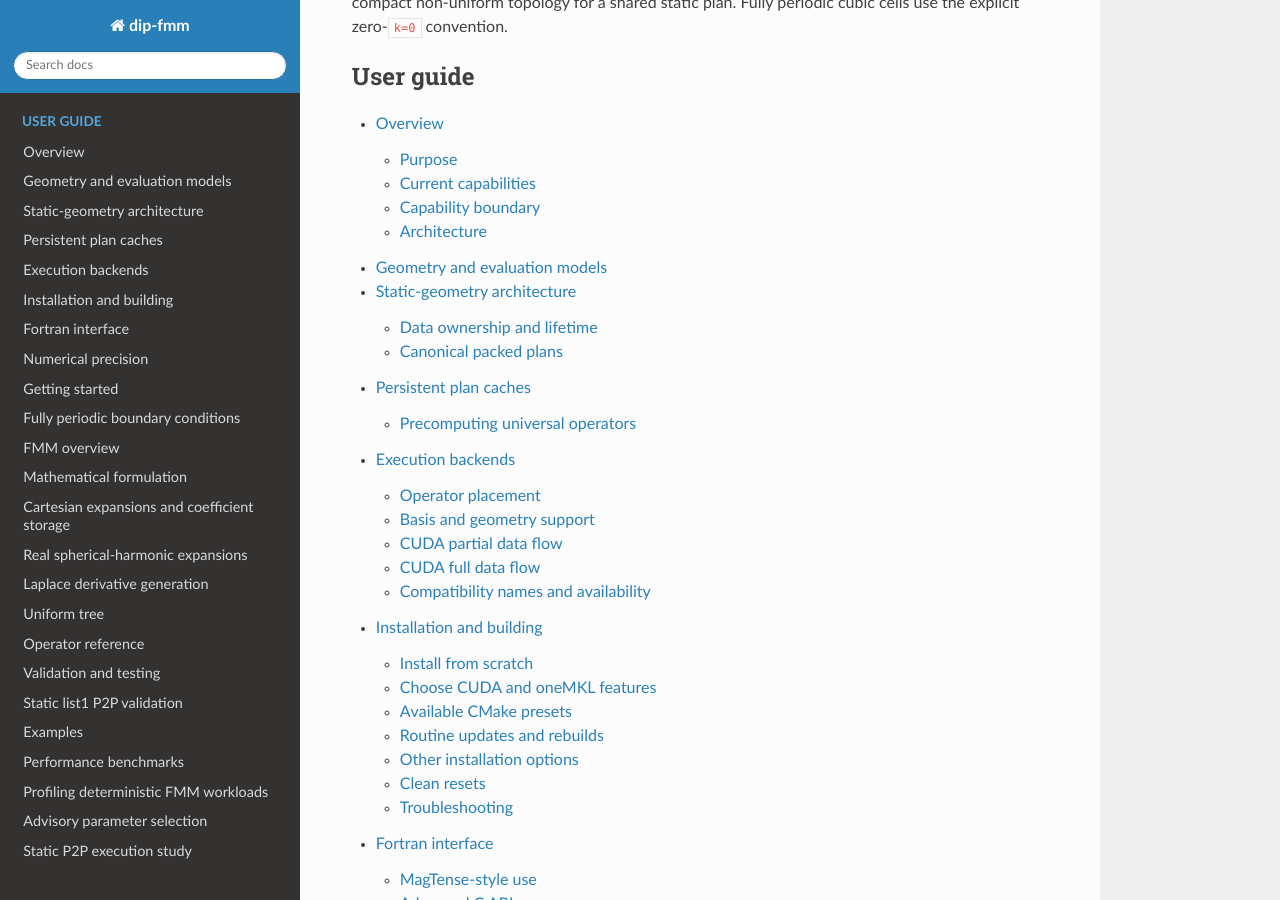
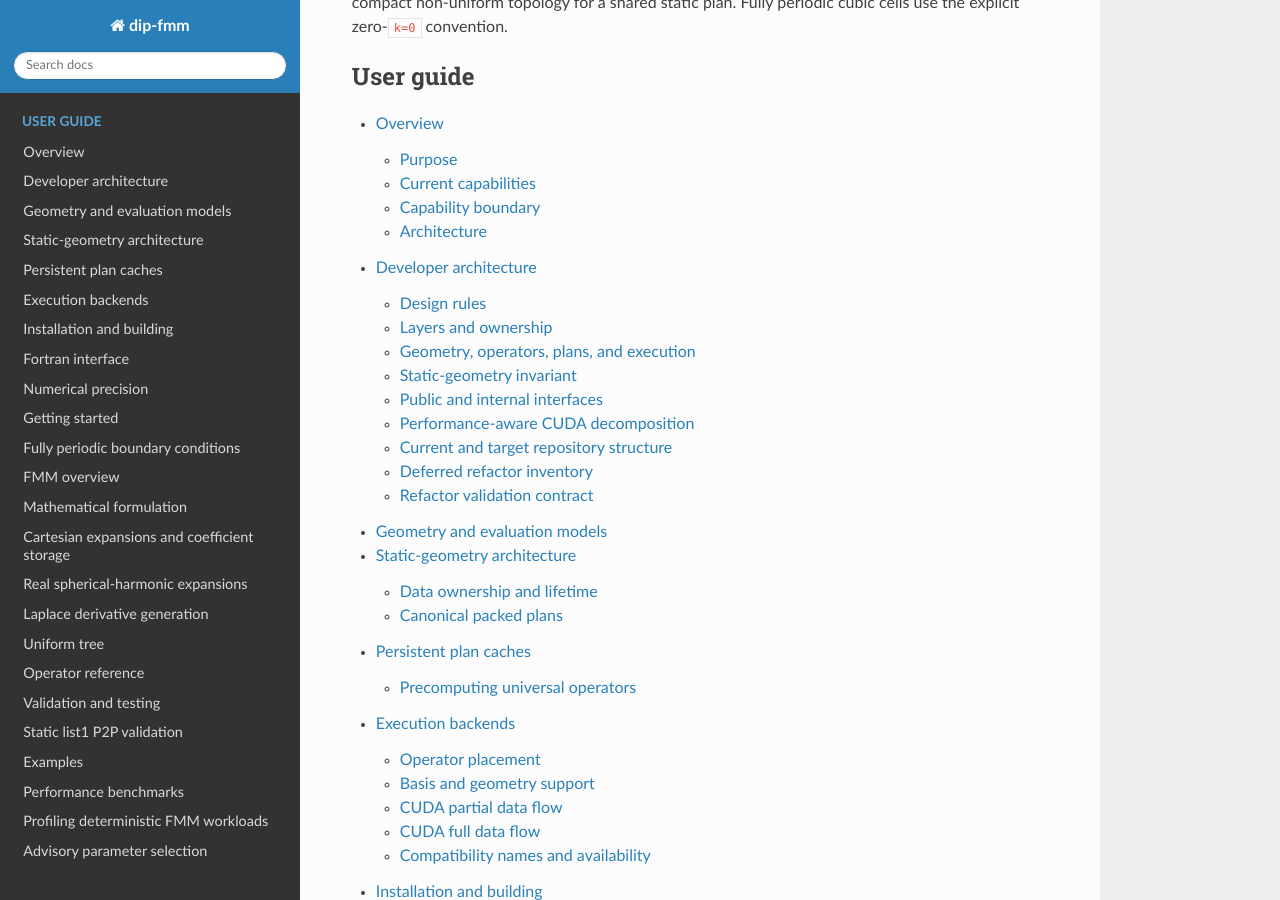
Before and after one commit to Ximtecs/dip-fmm, a Sphinx documentation site: the page built from docs/index.md, in a window 1280 px wide and 900 px high, scrolled down 339 px. Built offline with Sphinx 7.4.7 and the Read the Docs theme 3.1.0, drawn with Linux system fonts in a browser that asks for light colours; the version number is read from the project's files by our own code; some of the changed lines change nothing that is shown; some of the changed text lies outside the part shown.

Commit message:
docs(architecture): define v0.2 architecture contract

````diff
--- /dev/null
+++ b/docs/architecture.md
@@ -0,0 +1,379 @@
+# Developer architecture
+
+This document is the architectural contract for the `v0.2` refactor. It
+describes the intended ownership and dependency boundaries; the source tree is
+still in the pre-refactor, largely flat layout. The contract does not by itself
+authorise moving or changing production code.
+
+## Design rules
+
+- A function performs one operation at one abstraction level.
+- A file implements one cohesive concept.
+- A directory represents a subsystem or a substantial specialisation.
+- Size is a warning sign, not a correctness rule. Functions above roughly 150
+  lines and files above roughly 1,000 lines deserve a responsibility review,
+  but tightly fused kernels, clear mathematical implementations, templates,
+  and generated or static data may justifiably remain larger.
+- Do not create generic `utils`, `misc`, or `helpers` dumping grounds. Name a
+  shared facility for the concept it owns.
+
+High-level FMM code should read like the algorithm. Geometry construction,
+tree construction, operator construction, plan preparation, and plan execution
+must be separate operations rather than hidden phases of one large routine.
+
+## Layers and ownership
+
+The default dependency direction is downward through this hierarchy:
+
+```text
+                         PUBLIC API
+                             |
+                             v
+                            FMM
+                             |
+                             v
+                            PLAN
+                             |
+              +--------------+--------------+
+              |              |              |
+              v              v              v
+          OPERATORS          TREE        GEOMETRY
+              |              |              |
+              +--------------+--------------+
+                             |
+                             v
+                            MATH
+                             |
+                             v
+                            CORE
+```
+
+Execution backends consume prepared plans:
+
+```text
+                   canonical/static plans
+                             |
+                  +----------+----------+
+                  |          |          |
+                  v          v          v
+                 CPU       oneMKL      CUDA
+```
+
+The subsystem responsibilities are:
+
+| Layer | Owns | May normally depend on |
+|---|---|---|
+| `core` | Precision, basic common types, output flags, small shared status/error types | Standard library only |
+| `math` | `Vec3`, multi-indices, Laplace derivatives, Cartesian and spherical expansion mathematics | `core` |
+| `geometry` | Point, rectangular-prism, and tetrahedron integration geometry and models | `math`, `core` |
+| `tree` | Bounds, nodes, Morton machinery, uniform/adaptive construction, interaction topology | `math`, `core` |
+| `operators` | Mathematical P2M, M2M, M2L, L2L, L2P, and P2P definitions/construction | `geometry`, `math`, `core` |
+| `plan` | Immutable execution-oriented structures assembled from geometry, topology, and operators | `operators`, `tree`, `geometry`, `math`, `core` |
+| `backend` | CPU, oneMKL, and CUDA resource ownership, upload, scheduling, and plan execution | `plan`, with low-level `math`/`core` where necessary |
+| `fmm` | Public solver lifecycle and high-level near/far orchestration | `geometry`, `tree`, `plan`, `backend` |
+| `cache` | Keys, metadata, validation, serialisation, and deserialisation of already-defined solver data | The data types it persists; it defines no mathematics |
+| `bindings` | C, Fortran, and Python adaptation of the public library/FMM interface | Public API/FMM |
+
+Dependencies such as `geometry -> backend`, `geometry -> CUDA`, `tree ->
+CUDA`, `math -> FMM`, `operators -> FMM orchestration`, `operators ->
+cuSPARSE`, and `plan -> Python` are prohibited by default. A deviation needs a
+documented technical reason and review; convenience alone is insufficient.
+
+## Geometry, operators, plans, and execution
+
+Physical grains and FMM integration elements are distinct concepts:
+
+```text
+physical grain
+      |
+      | discretise (future functionality)
+      v
+point / rectangular-prism / tetrahedron integration elements
+      |
+      v
+dip-fmm
+```
+
+The `geometry` layer describes those elements. The `tree` layer describes
+spatial hierarchy and interaction topology. The `operators` layer defines the
+mathematical maps on them. The `plan` layer packages immutable work for an
+executor. Backends execute the plan and may own persistent backend resources;
+they must not independently redefine the mathematics.
+
+For P2P in particular, preserve this separation:
+
+```text
+canonical mathematical target-row interaction data
+                         |
+                         v
+              derived execution packing
+```
+
+The canonical representation is the backend-independent mathematical truth.
+Compact/SoA, leaf-packed, tensor-dictionary, signed/reduced-dictionary, and
+BSR forms are derived representations selected for execution. They must be
+validated against the canonical data and must not become competing operator
+definitions.
+
+## Static-geometry invariant
+
+`dip-fmm` is designed for geometry that is prepared once while dipole moments
+or magnetisation states change repeatedly:
+
+```text
+geometry
+   |
+   v
+tree and interaction topology
+   |
+   v
+canonical mathematical operators
+   |
+   v
+immutable static plans
+   |
+   v
+backend-specific persistent resources
+   |
+   v
+repeated evaluations with changing moments
+```
+
+Keep geometry-dependent construction, packing, validation, allocation, and
+device upload out of repeated evaluation wherever practical. Evaluation paths
+reuse plans and persistent resources. Mutable coefficients, result buffers,
+and scratch are state, not plans.
+
+At the FMM level, execution should eventually be readable as:
+
+```text
+prepare changing input
+enqueue/execute near field
+enqueue/execute far field
+combine contributions
+return output in user order
+```
+
+Near/far overlap and the explicit level/interaction ordering needed for
+correctness remain implementation concerns below that orchestration.
+
+## Public and internal interfaces
+
+`include/cdfmm/` is primarily for interfaces deliberately supported for
+downstream users. `src/` owns implementation-only facilities. A type does not
+become public merely because several translation units share it: internal
+headers may live beside their implementation until an internal include tree is
+worth introducing.
+
+CUDA RAII types, device helpers, launch helpers, `.cuh` files, kernels, and
+backend plan-upload details normally remain below `src/backend/cuda/`. Public
+backend selection and genuinely supported diagnostic interfaces may remain in
+`include/cdfmm/backend/`; CUDA implementation mechanics may not.
+
+Compatibility is preserved throughout the behaviour-preserving refactor.
+Moving a declaration is not permission to redesign its public API.
+
+## Performance-aware CUDA decomposition
+
+Source modularity must not force runtime modularity. A logical sequence such
+as load, scale, multiply, reduce, and store may remain one kernel with inlined
+device helpers. Do not introduce extra kernel launches, global-memory
+intermediates, host/device transfers, synchronisation, or evaluation-loop
+allocations merely to make files or functions shorter.
+
+Future CUDA moves must preserve:
+
+- persistent plan and buffer reuse;
+- current numerical precision and accumulation behaviour;
+- stream/event ordering and near/far overlap;
+- cuBLAS/cuSPARSE handle lifetime and stream association;
+- host/device transfer boundaries;
+- kernel launch geometry and intentional fusion; and
+- direct, partial-FMM, and full-device-FMM execution semantics.
+
+Measure performance-sensitive changes against the pre-refactor baseline.
+
+## Current and target repository structure
+
+The current production layout is deliberately flat during Step 1:
+
+```text
+dip-fmm/
+|-- include/cdfmm/    public headers, currently flat
+|-- src/              CPU, CUDA, plans, cache, and orchestration, currently flat
+|-- tests/            C++ and optional Fortran tests
+|-- python_tests/     Python and notebook regression tests
+|-- benchmarks/       C++ drivers and Python runners
+|-- examples/         C++, Fortran, scripts, and notebooks
+|-- python/           pybind11 bindings
+|-- fortran/          ISO_C_BINDING module
+|-- tools/            cache precomputation tool
+`-- docs/             user, mathematical, validation, and developer documents
+```
+
+The target taxonomy is approximate. Create a directory only when moving a
+cohesive implementation into it; do not manufacture empty symmetry:
+
+```text
+dip-fmm/
+|-- include/cdfmm/
+|   |-- cdfmm.hpp
+|   |-- core/
+|   |-- math/
+|   |-- geometry/
+|   |-- tree/
+|   |-- operators/
+|   |-- plan/
+|   |-- backend/
+|   `-- fmm/
+|-- src/
+|   |-- math/
+|   |-- geometry/
+|   |   |-- primitives/
+|   |   |-- generation/       # future, not part of this refactor step
+|   |   `-- refinement/       # future, not part of this refactor step
+|   |-- tree/
+|   |   |-- uniform/
+|   |   `-- adaptive/
+|   |-- operators/
+|   |   |-- p2m/
+|   |   |-- m2m/
+|   |   |-- m2l/
+|   |   |-- l2l/
+|   |   |-- l2p/
+|   |   `-- p2p/
+|   |-- plan/
+|   |   `-- p2p/
+|   |-- backend/
+|   |   |-- cpu/
+|   |   |-- mkl/
+|   |   `-- cuda/
+|   |       |-- common/
+|   |       |-- direct/
+|   |       |-- p2p/
+|   |       |-- far_field/
+|   |       `-- fmm/
+|   |-- fmm/
+|   |-- cache/
+|   `-- bindings/
+|-- tests/
+|   |-- unit/
+|   |-- backend/
+|   `-- integration/
+|-- benchmarks/
+|   |-- direct/
+|   |-- p2p/
+|   |-- far_field/
+|   `-- fmm/
+|-- examples/
+`-- docs/
+```
+
+This target sketch focuses on production subsystems. Existing top-level
+support areas such as `python_tests/`, `python/`, `fortran/`, and `tools/`
+remain valid until the later bindings/build step deliberately reorganises
+them.
+
+`generation/` will eventually own physical grain generation. `refinement/`
+will eventually own prism and tetrahedron refinement. Geometry packing belongs
+with plan construction or a geometry-to-plan adapter according to whether it
+is canonical geometry data or an execution representation. None of packing,
+generation, discretisation, or refinement is implemented in Step 1.
+
+## Deferred refactor inventory
+
+This inventory records pressure points; it does not authorise their repair in
+the architecture-contract step.
+
+The Step 1 audit found these concrete boundary violations in the current flat
+layout:
+
+- `static_topology.hpp` includes both `static_operators.hpp` and
+  `uniform_tree.hpp`, and the topology stores P2P leaf-plan records. Tree data
+  and execution-plan interaction data are therefore not physically separated.
+- `adaptive_tree.hpp` returns `StaticFmmTopology` directly, coupling adaptive
+  construction to the current static-plan representation.
+- `cuboid.hpp` combines finite geometry operations with `DenseDirectPlan` and
+  matrix-backend policy; geometry consequently owns plan/backend concepts.
+- `static_operators.hpp/.cpp` combine operator mathematics, canonical plans,
+  geometry-specific construction, every derived P2P packing, CPU execution,
+  SIMD/device-callable helpers, and FP32 conversion.
+- `uniform_fmm.hpp/.cpp` combine public policy, geometry normalisation,
+  topology and operator construction, cache use, backend selection, packing,
+  mutable state, CUDA upload, evaluation, and inspection.
+- `far_field.cpp` contains CPU stages while directly including oneMKL and CUDA
+  execution internals. `periodic.cpp` includes `uniform_tree.hpp`, and
+  `parameter_selection.hpp` includes the complete `uniform_fmm.hpp` API.
+- `cache.cpp` implements low-level persistence, identities and validation as
+  methods of `UniformFmm`, giving cache mechanics intimate ownership knowledge
+  of all topology/operator representations.
+- public CUDA headers expose plan concepts and depend on broad operator or
+  geometry headers; `timings.hpp` also includes CUDA-specific plan statistics.
+- `python/bindings.cpp` adapts nearly every layer in one translation unit, and
+  the C API implementation depends directly on the high-level FMM type.
+- the root CMake target registers all CPU subsystems together and adds one
+  5,000-line CUDA translation unit; CUDA libraries are currently propagated
+  from `cdfmm_core` to consumers.
+
+The largest responsibility-review candidates are `cuda_fmm.cu` (about 5,200
+lines), `uniform_fmm.cpp` (about 3,600), `static_operators.cpp` (about 3,000),
+`cache.cpp` (about 1,800), `python/bindings.cpp` (about 1,500), and
+`static_operators.hpp` (about 900). These measurements locate audit work; they
+do not require mechanical splitting.
+
+### Next: core, math, geometry, and tree
+
+- Extract foundational types and mathematical machinery from the flat public
+  and source layouts while preserving include compatibility.
+- Separate point, rectangular-prism, cuboid compatibility, and tetrahedron
+  geometry from operator and orchestration concerns.
+- Split uniform and adaptive tree construction from static-plan adaptation;
+  remove timing/solver ownership from tree interfaces where that boundary is
+  currently blurred.
+- Review `tetrahedron.cpp` and the public geometry headers for mixed geometry,
+  quadrature, exact-interaction, and expansion responsibilities.
+
+### Later: operators and plans
+
+- Decompose `static_operators.hpp` and `static_operators.cpp` by mathematical
+  operator and by canonical-plan construction responsibility.
+- Separate canonical P2P tensors from each derived SoA, compact, dictionary,
+  reduced/signed, leaf-packed, and BSR execution representation.
+- Clarify ownership between static topology, geometry adapters, translation
+  banks, precision-specific storage, and immutable execution plans.
+
+### Later: backend and CUDA
+
+- Decompose `cuda_fmm.cu` by common infrastructure, direct evaluation, P2P,
+  far-field stages, and full-FMM execution without splitting fused runtime
+  work merely along source-file boundaries.
+- Isolate persistent CUDA plans, buffers, streams/events, and cuBLAS/cuSPARSE
+  resources from public mathematical interfaces.
+- Move oneMKL execution mechanics out of `uniform_fmm.cpp`, `far_field.cpp`,
+  and geometry-related implementation files into the oneMKL backend.
+- Preserve and benchmark all transfer, launch, overlap, and reuse semantics.
+
+### Later: FMM, cache, bindings, and build
+
+- Reduce `uniform_fmm.cpp` to high-level lifecycle and orchestration after its
+  lower layers have stable homes.
+- Decompose `cache.cpp` into keys, metadata/validation, and serialisation while
+  keeping cache formats and invalidation behaviour stable.
+- Keep Python, C, and Fortran layers as adapters; split the large pybind11
+  translation unit by exposed subsystem without duplicating solver logic.
+- Rework CMake source grouping only as files actually move, then align tests
+  and benchmarks with the resulting subsystem tree.
+
+## Refactor validation contract
+
+Each production-code step starts and ends with the same relevant build and
+test configurations. Numerical tests must compare unchanged formulas,
+precision modes, output flags, geometries, tree modes, periodic behaviour,
+cache behaviour, and supported CPU/oneMKL/CUDA paths. Performance-sensitive
+backend changes additionally compare plan reuse, transfers, allocations,
+launches, synchronisation, and representative benchmark results.
+
+Step 1 changes documentation and agent guidance only, so its runtime
+implementation is identical by construction. Production source moves, API
+redesign, algorithm changes, CUDA decomposition, packing, generation,
+discretisation, and refinement are all deferred.
--- a/docs/conf.py
+++ b/docs/conf.py
@@ -18,7 +18,7 @@ copyright = "2026, dip-fmm contributors"
 
 extensions = ["myst_parser", "breathe"]
 source_suffix = {".rst": "restructuredtext", ".md": "markdown"}
-exclude_patterns = ["_build"]
+exclude_patterns = ["_build", "AGENTS.md"]
 
 breathe_projects = {"dip-fmm": str(DOCS_DIR / "_build/doxygen/xml")}
 breathe_default_project = "dip-fmm"
--- a/docs/index.md
+++ b/docs/index.md
@@ -17,6 +17,7 @@ convention.
 :caption: User guide
 
 overview
+architecture
 geometry-models
 static-architecture
 caching
@@ -41,6 +42,7 @@ parameter-selection
 static-p2p
 cuda-m2l-performance
 roadmap
+pre-refactor-baseline-v0.1.0
 ```
 
 ```{toctree}
````
